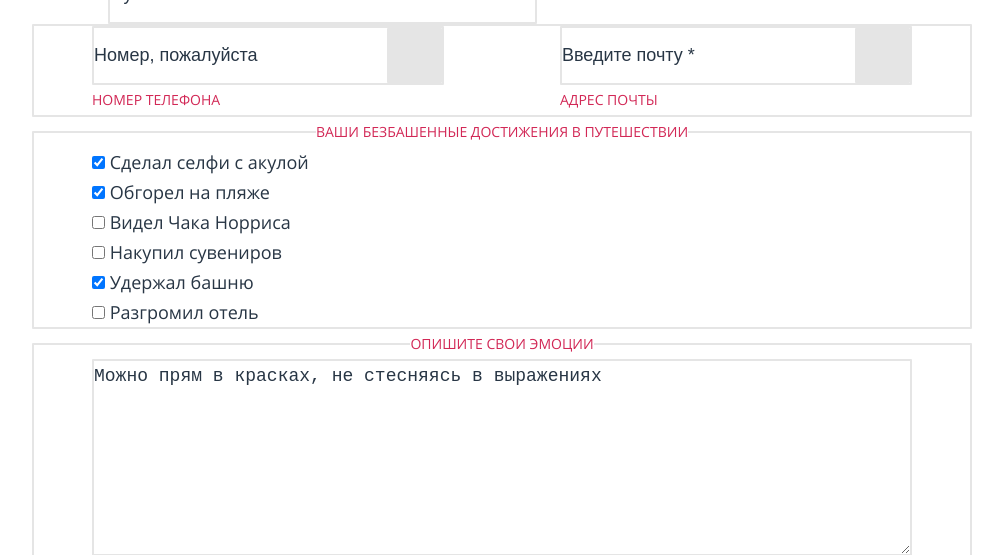
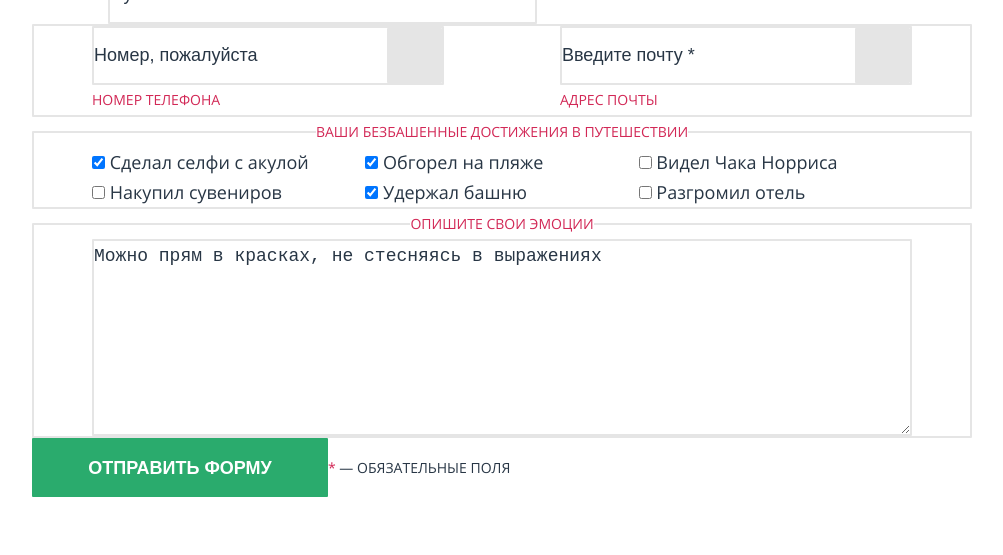
Before and after one commit to vrnvgasu/581243-pink-21, a website: page source/form.html in a window 1280 px wide. Shown: the part 843-1398 px from the top of the page, without its empty margins (138-1141 px from the left). Drawn offline with nearby package versions, Linux system fonts and the light colour scheme; files that its build step writes are made by us from their sources.

Commit message:
правки в сетки формы

```diff
--- a/source/form.html
+++ b/source/form.html
@@ -76,6 +76,7 @@
           </fieldset>
           <fieldset class="form__fieldset form__fieldset--achievements">
             <legend class="form__legend">Ваши безбашенные достижения в путешествии</legend>
+            <div class="form__fieldset--achievements-wrapper">
               <div class="form__item">
                 <label class="form__label">
                   <input class="form__input form__input--checkbox" name="form-achievements" type="checkbox" value="shark" checked>
@@ -111,6 +112,7 @@
                   <input class="form__input form__input--checkbox" name="form-achievements" type="checkbox" value="hotel">
                   Разгромил отель
                 </label>
+              </div>
               </div>
           </fieldset>
           <fieldset class="form__fieldset form__fieldset--contacts form__fieldset--accent-label">
--- a/source/sass/blocks/form.scss
+++ b/source/sass/blocks/form.scss
@@ -202,3 +202,16 @@
     }
   }
 }
+
+.form__fieldset--achievements-wrapper {
+  @media (min-width: $desktop-width) {
+    padding-left: 58px;
+    padding-right: 58px;
+    display: grid;
+    grid-template-columns: 1fr 1fr 1fr;
+
+    .form__item {
+      padding: 0;
+    }
+  }
+}
```
Lines whose indentation alone changed are shown as unchanged.
